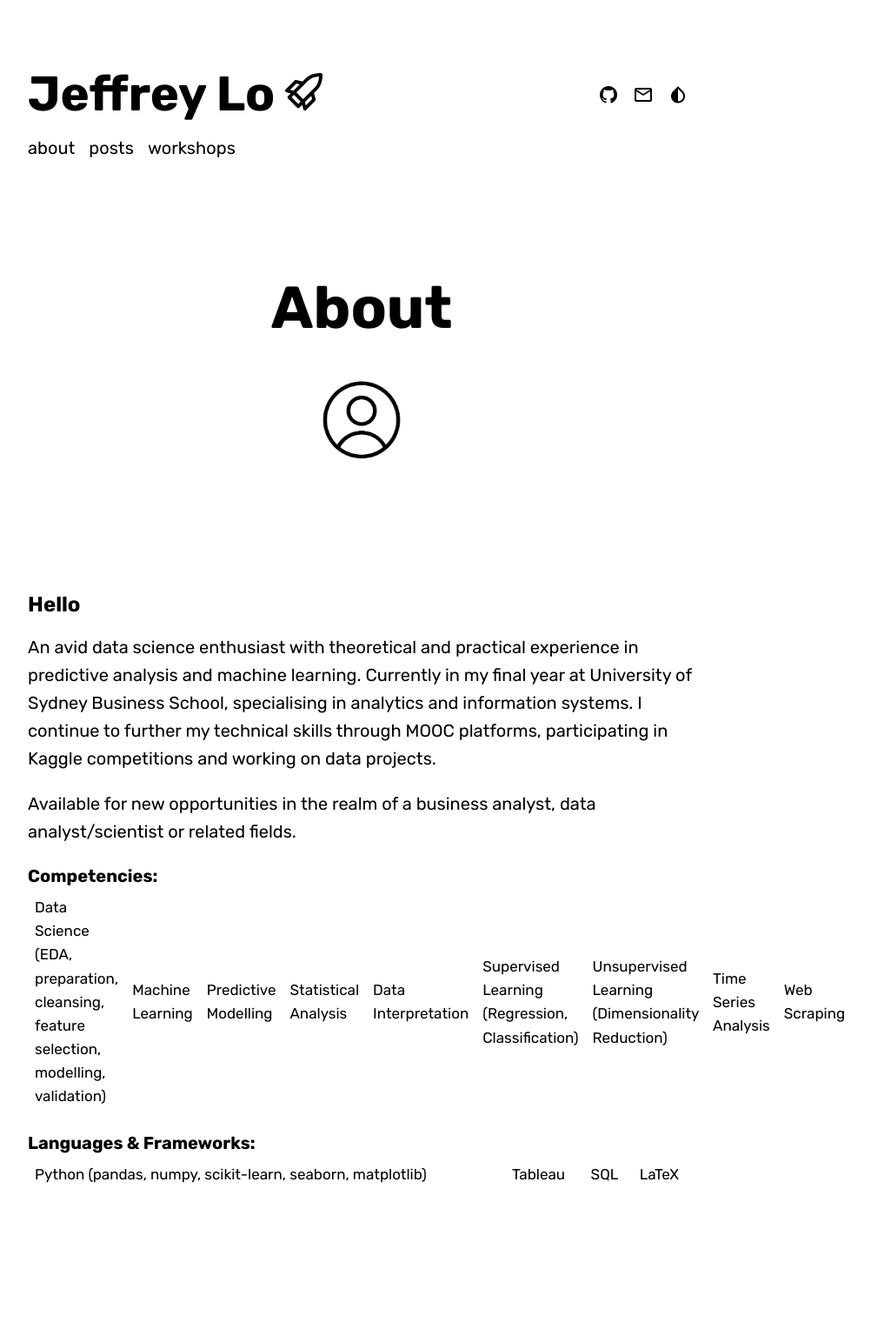
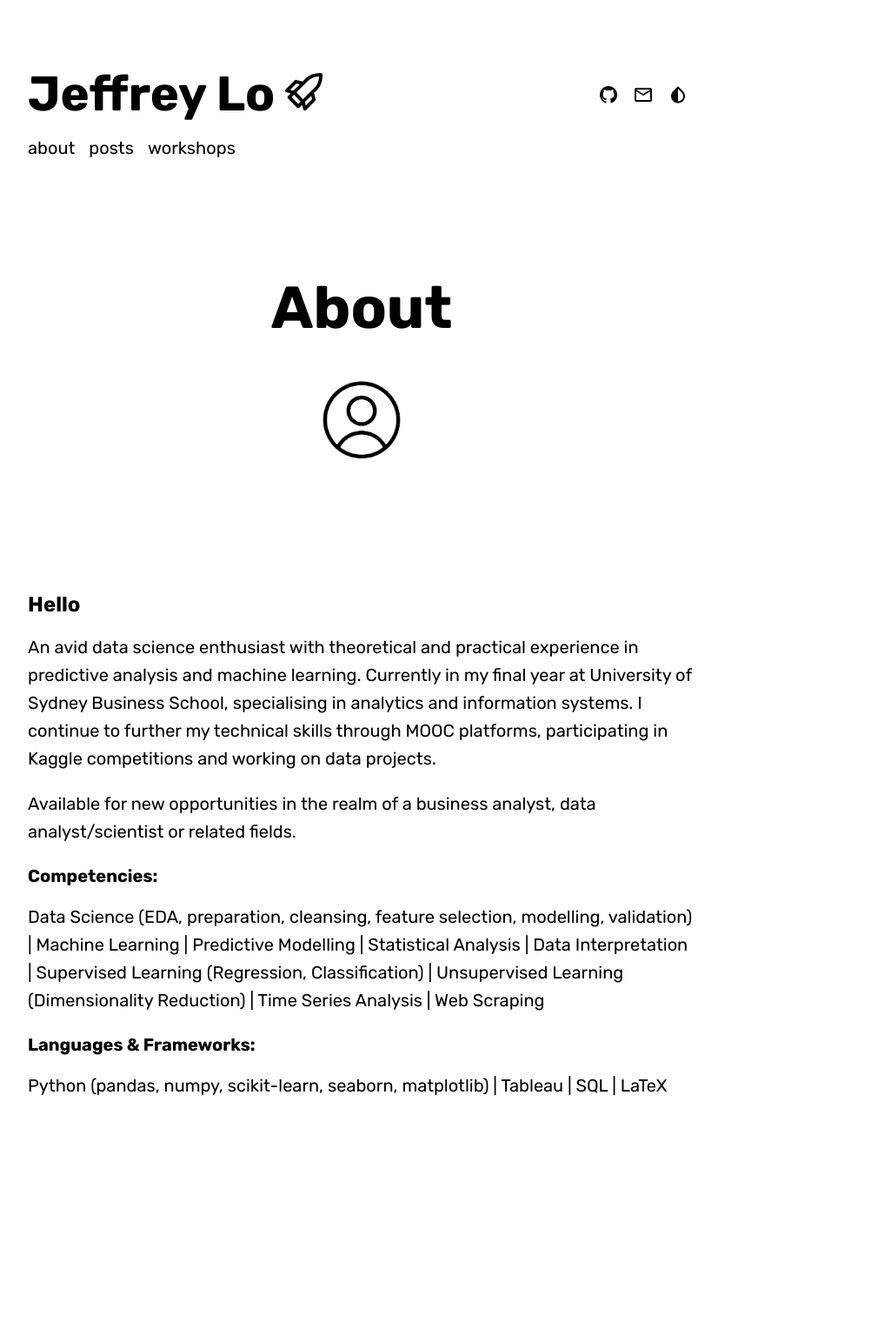
Before and after one commit to jeffreycklo/jeffreycklo.github.io, a Jekyll site: the page built from about.md, in a window 1280 px wide. Shown: the whole page at 87% size, without its empty margins (224-1226 px from the left). Built offline with Jekyll 4.4.1, drawn with Linux system fonts in a browser that asks for light colours; some web fonts are replaced; after the commit the page ends 1424 px from its top, so only the background shows below that.

```diff
--- a/about.md
+++ b/about.md
@@ -27,10 +27,10 @@ Available for new opportunities in the realm of a business analyst, data analyst
 
 ### Competencies:
 
-Data Science (EDA, preparation, cleansing, feature selection, modelling, validation) | Machine Learning | Predictive Modelling | Statistical Analysis | Data Interpretation | Supervised Learning (Regression, Classification) | Unsupervised Learning (Dimensionality Reduction) | Time Series Analysis | Web Scraping
+Data Science (EDA, preparation, cleansing, feature selection, modelling, validation) \| Machine Learning \| Predictive Modelling \| Statistical Analysis \| Data Interpretation \| Supervised Learning (Regression, Classification) \| Unsupervised Learning (Dimensionality Reduction) \| Time Series Analysis \| Web Scraping
 
 ### Languages & Frameworks:
 
-Python (pandas, numpy, scikit-learn, seaborn, matplotlib) | Tableau | SQL | LaTeX
+Python (pandas, numpy, scikit-learn, seaborn, matplotlib) \| Tableau \| SQL \| LaTeX
 
 </div>
```
